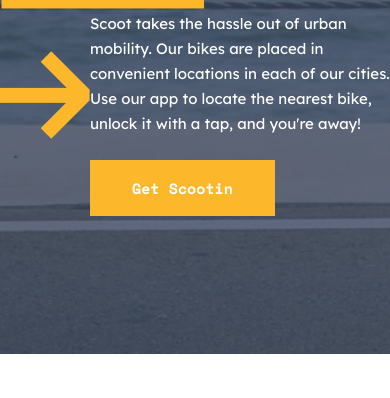
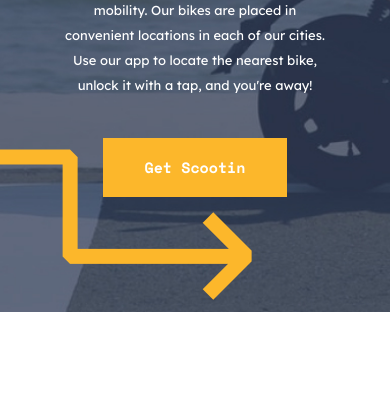
Before and after one commit to jakhongir-av/Scoot, a plain HTML site: page index.html in a window 390 px wide. Shown: the part 446-844 px from the top of the page. Drawn offline with Linux system fonts and the light colour scheme.

Commit message:
End of Intro section with responsives

```diff
--- a/index.html
+++ b/index.html
@@ -57,6 +57,11 @@
                 </div>
             </div>
         </section>
+        <section>
+            <div class="container">
+
+            </div>
+        </section>
     </main>
 
     <footer>
--- a/sass/blocks/_header.scss
+++ b/sass/blocks/_header.scss
@@ -29,7 +29,7 @@
     align-items: center;
     gap: 58px;
 
-    @include maxwidth(690px) {
+    @include maxwidth(691px) {
         gap: 25px;
     }
 
@@ -182,6 +182,10 @@
 .header__btn a {
     @include btn;
 
+    @include maxwidth(657px) {
+        padding: 12px 30px;
+    }
+
     @include maxwidth(645px) {
         font-size: 11;
         padding: 10px 25px;
--- a/sass/blocks/_intro.scss
+++ b/sass/blocks/_intro.scss
@@ -6,6 +6,7 @@ main {
     background-image: url("../images/intro-bg.jpg");
     background-size: cover;
     background-repeat: no-repeat;
+    background-position: center;
 }
 
 @media
@@ -20,22 +21,67 @@ only screen and (min-resolution: 2dppx) {
     }
 }
 
+.intro__container {
+    @include maxwidth(1170px) {
+        padding: 0 65px;
+    }
+
+    @include maxwidth(768px) {
+        display: flex;
+        justify-content: center;
+        flex-direction: column;
+        align-items: center;
+    }
+}
+
 .intro__bg-line1 {
     background-image: url("../images/intro-line1.png");
     background-repeat: no-repeat;
     background-size: auto;
     background-position: left 1px top 190px;
+
+    @include maxwidth(768px) {
+        background-image: none;
+    }
 }
 
 .intro__bg-line2 {
     background-image: url("../../images/intro-line2.png");
     background-repeat: no-repeat;
     background-size: auto;
-    background-position: right 300px top 338px;
+    background-position: right 300px top 343px;
+
+    @include maxwidth(768px) {
+        background-position: left -100px top 500px;
+    }
+
+    @include maxwidth(578px) {
+        background-position: left -150px top 410px;
+    }
+
+    @include maxwidth(453px) {
+        background-position: left -200px top 450px;
+    }
+
+    @include maxwidth(406px) {
+        background-position: left -200px top 499px;
+    }
+
+    @include maxwidth(389px) {
+        background-position: right 210px top 530px;
+    }
 }
 
 .intro__bg-line2 {
     padding: 153px 0;
+
+    @include maxwidth(768px) {
+        padding-bottom: 217px;
+    }
+
+    @include maxwidth(578px) {
+        padding: 115px 0;
+    }
 }
 
 .intro__container > h2 {
@@ -46,11 +92,25 @@ only screen and (min-resolution: 2dppx) {
     letter-spacing: -2.5px;
     color: $main-color;
 
-    @include
+    @include maxwidth(768px) {
+        text-align: center;
+    }
+
+    @include maxwidth(578px) {
+        font-size: 35px;
+    }
 }
 
 .intro__p_btn {
     margin-left: 90px;
+
+    @include maxwidth(768px) {
+        margin-left: 0;
+
+        display: flex;
+        flex-direction: column;
+        align-items: center;
+    }
 }
 
 .intro__p_btn > p {
@@ -62,8 +122,17 @@ only screen and (min-resolution: 2dppx) {
     font-size: 15px;
     line-height: 25px;
     color: $main-color;
+
+    @include maxwidth(768px) {
+        text-align: center;
+    }
+
+    @include maxwidth(578px) {
+        font-size: 13px;
+    }
 }
 
 .intro__p_btn > a {
     @include btn;
+    max-width: 190px;
 }
```
Also changed, not shown: css/main.css, 1 other file.
